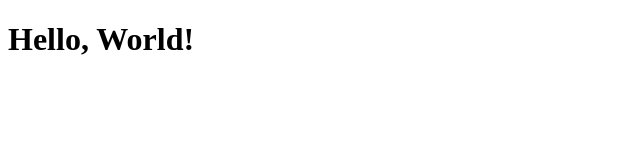
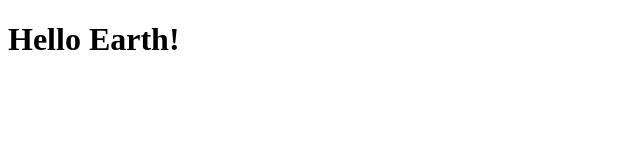
Before and after one commit to kevin01001101/strat-schedule, a plain HTML site: page public/index.html in a window 1280 px wide. Shown: the whole page, without its empty margins (0-640 px from the left). Drawn offline with Linux system fonts and the light colour scheme.

Commit message:
Updated welcome message

```diff
--- a/public/index.html
+++ b/public/index.html
@@ -4,6 +4,6 @@
         <title>Demo Page</title>
     </head>
     <body>
-        <h1>Hello, World!</h1>
+        <h1>Hello Earth!</h1>
     </body>
 </html>
```
